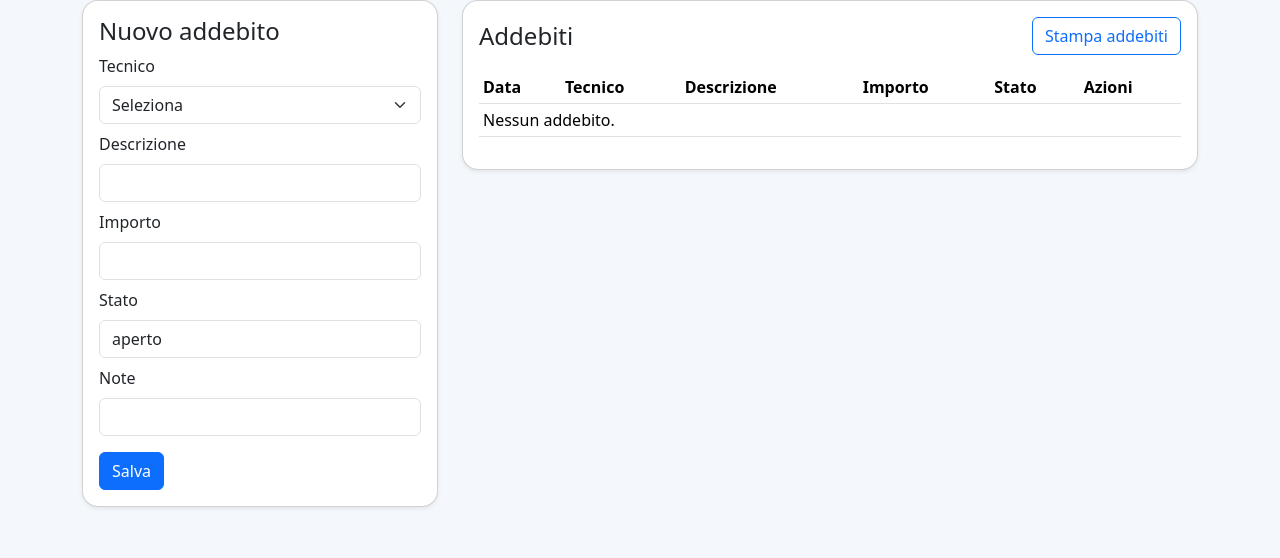
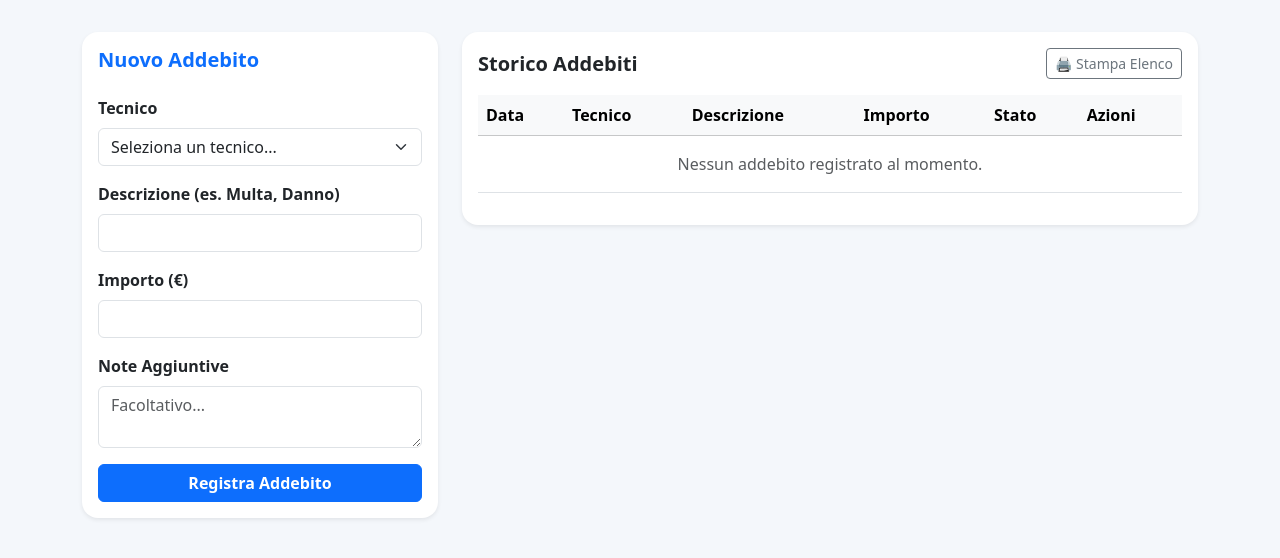
Before and after one commit to operativoei-png/evosrls, a Python web app: template templates/charges.html in a window 1280 px wide. Shown: the top 558 px of the page. Run offline with Jinja, Linux system fonts and the light colour scheme; the template is opened without the code that fills it, so the values that code supplies are empty.

Commit message:
Update charges.html

```diff
--- a/templates/charges.html
+++ b/templates/charges.html
@@ -1,59 +1,99 @@
 {% extends 'base.html' %}
 {% block content %}
-<div class="row g-4">
+<div class="row g-4 mt-2">
+
   <div class="col-lg-4">
-    <div class="card shadow-sm">
+    <div class="card shadow-sm border-0">
       <div class="card-body">
-        <h4>Nuovo addebito</h4>
-        <form method="post">
-          <div class="mb-2">
-            <label class="form-label">Tecnico</label>
+        <h5 class="card-title text-primary fw-bold mb-4">Nuovo Addebito</h5>
+
+        <form method="post" action="{{ url_for('charges') }}">
+          <div class="mb-3">
+            <label class="form-label fw-semibold">Tecnico</label>
             <select class="form-select" name="technician_id" required>
-              <option value="">Seleziona</option>
+              <option value="">Seleziona un tecnico...</option>
               {% for t in technicians %}
               <option value="{{ t.id }}">{{ t.name }}</option>
               {% endfor %}
             </select>
           </div>
-          <div class="mb-2"><label class="form-label">Descrizione</label><input class="form-control" name="description" required></div>
-          <div class="mb-2"><label class="form-label">Importo</label><input class="form-control" type="number" step="0.01" name="amount" required></div>
-          <div class="mb-2"><label class="form-label">Stato</label><input class="form-control" name="status" value="aperto"></div>
-          <div class="mb-2"><label class="form-label">Note</label><input class="form-control" name="notes"></div>
-          <button class="btn btn-primary mt-2">Salva</button>
+
+          <div class="mb-3">
+            <label class="form-label fw-semibold">Descrizione (es. Multa, Danno)</label>
+            <input type="text" class="form-control" name="description" required>
+          </div>
+
+          <div class="mb-3">
+            <label class="form-label fw-semibold">Importo (€)</label>
+            <input type="number" class="form-control" step="0.01" min="0" name="amount" required>
+          </div>
+
+          <div class="mb-3">
+            <label class="form-label fw-semibold">Note Aggiuntive</label>
+            <textarea class="form-control" name="notes" rows="2" placeholder="Facoltativo..."></textarea>
+          </div>
+
+          <input type="hidden" name="status" value="aperto">
+
+          <button type="submit" class="btn btn-primary w-100 fw-bold">Registra Addebito</button>
         </form>
       </div>
     </div>
   </div>
 
   <div class="col-lg-8">
-    <div class="card shadow-sm">
+    <div class="card shadow-sm border-0">
       <div class="card-body">
         <div class="d-flex justify-content-between align-items-center mb-3">
-          <h4 class="mb-0">Addebiti</h4>
-          <a class="btn btn-outline-primary" target="_blank" href="{{ url_for('charges_print') }}">Stampa addebiti</a>
+          <h5 class="card-title fw-bold mb-0">Storico Addebiti</h5>
+          <a class="btn btn-outline-secondary btn-sm" target="_blank" href="{{ url_for('charges_print') }}">
+            🖨️ Stampa Elenco
+          </a>
         </div>
 
         <div class="table-responsive">
-          <table class="table table-sm">
-            <thead><tr><th>Data</th><th>Tecnico</th><th>Descrizione</th><th>Importo</th><th>Stato</th><th>Azioni</th></tr></thead>
+          <table class="table table-hover align-middle">
+            <thead class="table-light">
+              <tr>
+                <th>Data</th>
+                <th>Tecnico</th>
+                <th>Descrizione</th>
+                <th>Importo</th>
+                <th>Stato</th>
+                <th>Azioni</th>
+              </tr>
+            </thead>
             <tbody>
             {% for i in items %}
               <tr>
                 <td>{{ i.created_at.strftime('%d/%m/%Y %H:%M') }}</td>
-                <td>{{ i.technician.name if i.technician else '-' }}</td>
-                <td>{{ i.description }}</td>
-                <td>{{ '%.2f'|format(i.amount) }}</td>
-                <td>{{ i.status }}</td>
+                <td class="fw-semibold">{{ i.technician.name if i.technician else '-' }}</td>
+                <td>
+                  {{ i.description }}
+                  {% if i.notes %}
+                    <br><small class="text-muted">{{ i.notes }}</small>
+                  {% endif %}
+                </td>
+                <td class="text-nowrap">€ {{ '%.2f'|format(i.amount) }}</td>
+                <td>
+                  {% if i.status == 'chiuso' %}
+                    <span class="badge bg-success">Chiuso</span>
+                  {% else %}
+                    <span class="badge bg-danger">Aperto</span>
+                  {% endif %}
+                </td>
                 <td>
                   {% if i.status != 'chiuso' %}
-                  <form method="post" action="{{ url_for('close_charge', item_id=i.id) }}">
-                    <button class="btn btn-sm btn-outline-danger">Chiudi</button>
+                  <form method="post" action="{{ url_for('close_charge', item_id=i.id) }}" style="display:inline;">
+                    <button type="submit" class="btn btn-sm btn-outline-success">Saldato</button>
                   </form>
+                  {% else %}
+                  <span class="text-muted small">Nessuna azione</span>
                   {% endif %}
                 </td>
               </tr>
             {% else %}
-              <tr><td colspan="6">Nessun addebito.</td></tr>
+              <tr><td colspan="6" class="text-center text-muted py-3">Nessun addebito registrato al momento.</td></tr>
             {% endfor %}
             </tbody>
           </table>
```
